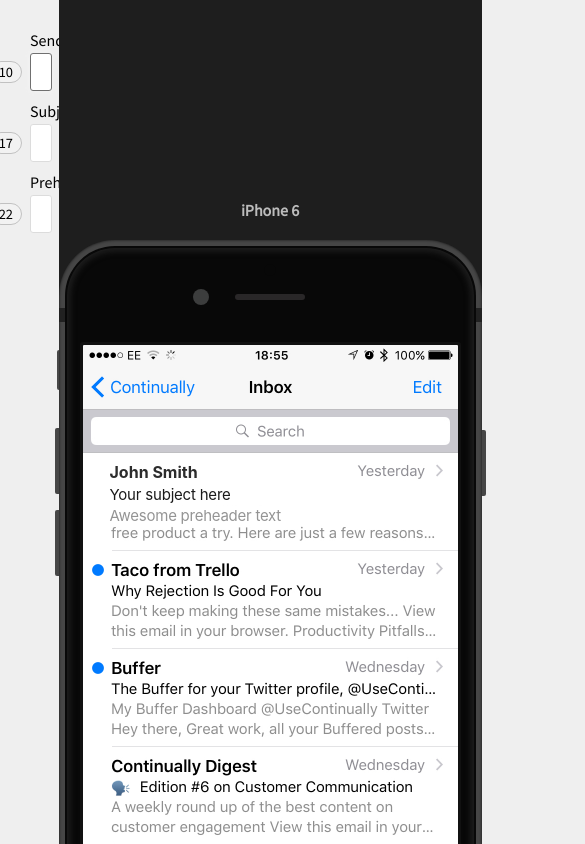
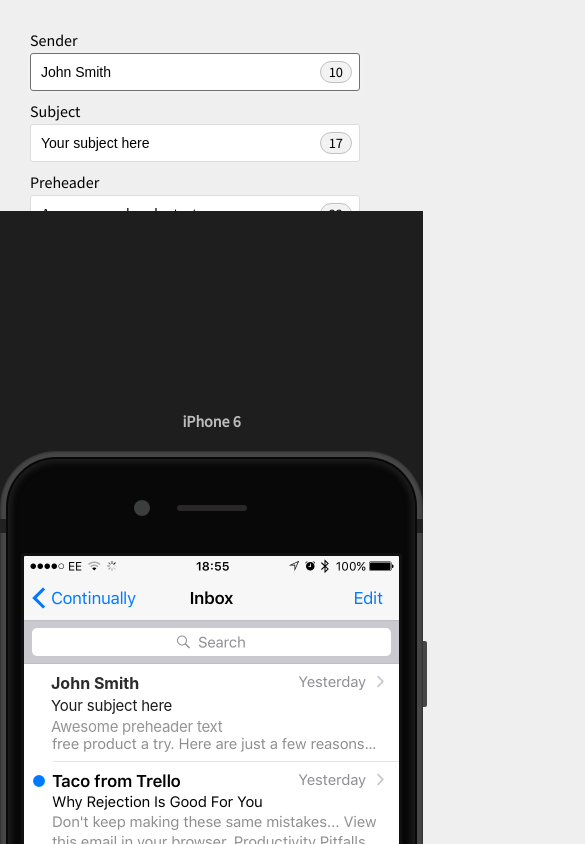
Before and after one commit to itsdavidhughes/subjecty, a plain HTML site: page new.html in a window 390 px wide. Shown: the top 844 px of the page, 585 px wide, since content can reach past the window. Drawn offline with nearby package versions, Linux system fonts and the light colour scheme.

Commit message:
Adding MQ's
Pattern for inputs on mobile

```diff
--- a/new.html
+++ b/new.html
@@ -24,6 +24,15 @@ body{
 
 
 
+}
+
+@media screen and (max-width:500px){
+
+	#sidebar{
+		width:100%;
+		float:none;
+		height: 25vh;
+	}
 }
 
 #devices{
@@ -417,7 +426,7 @@ input[type="text"].focus{
 				        <br>
 				        {{subject}}
 				        <br>
-				        {{preheader}}>
+				        {{preheader}}
 				    </div>
 				    <div class="bottom-bar"></div>
 				</div>
```
